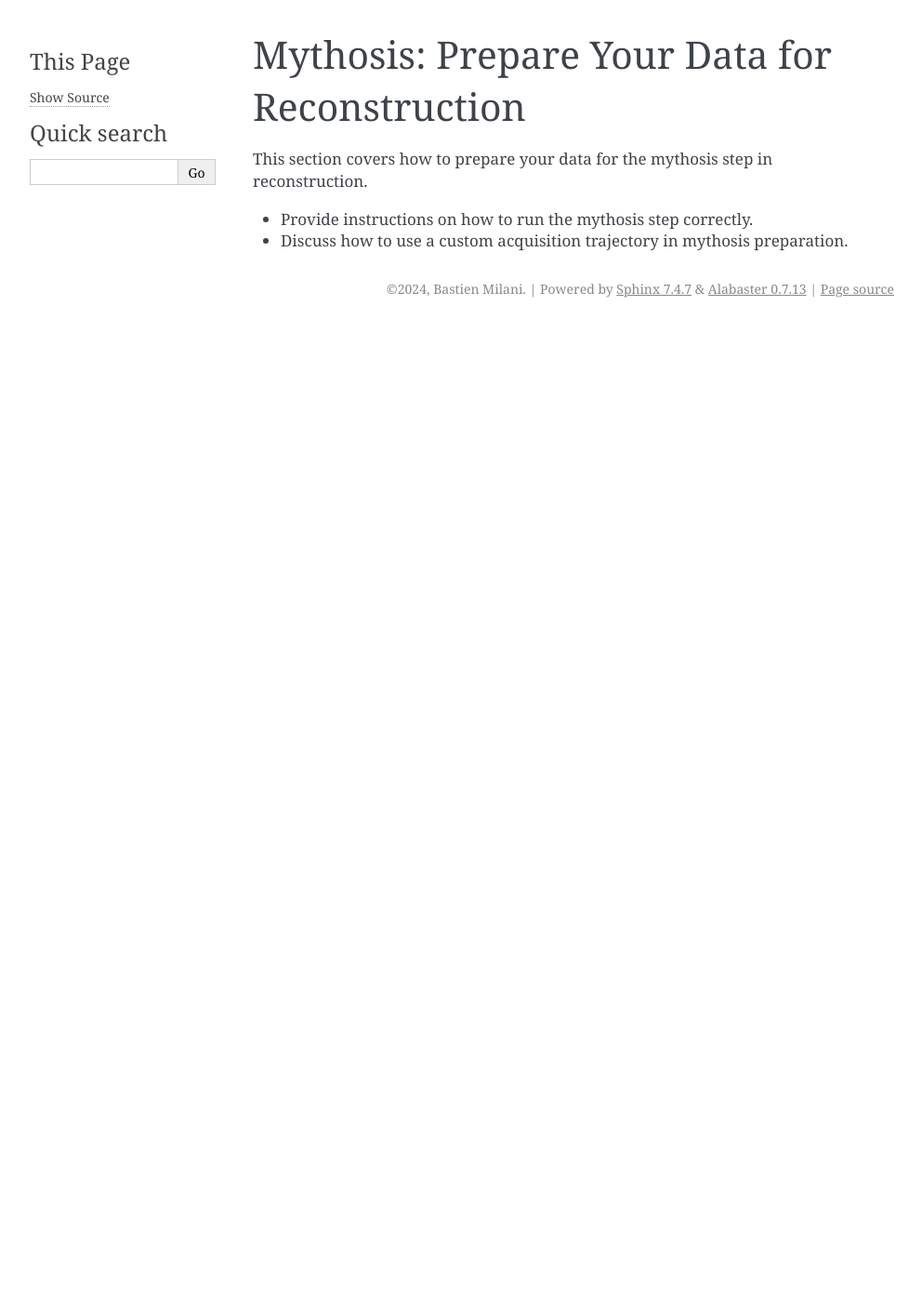
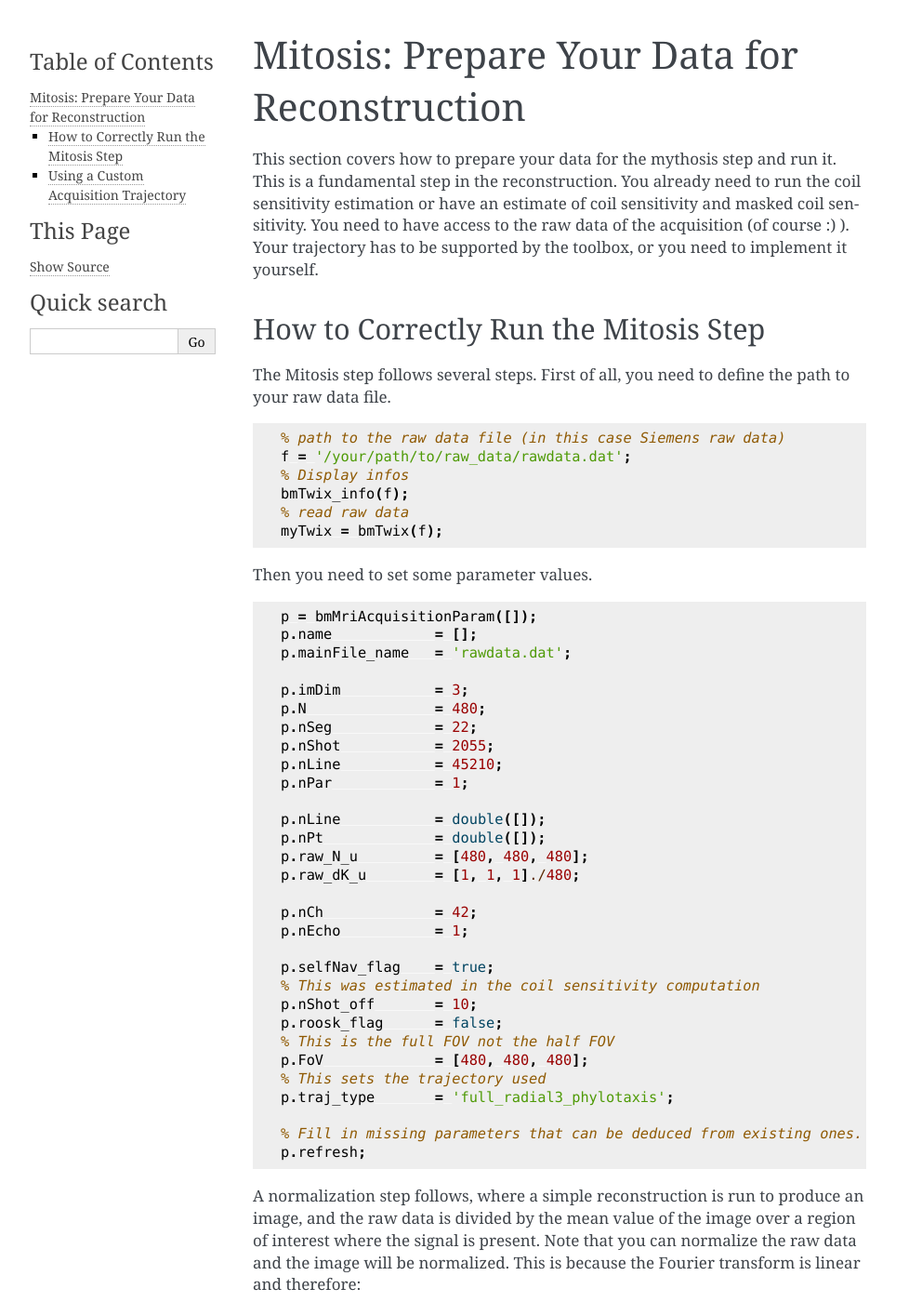
Before and after one commit to MattechLab/monalisa, a Sphinx documentation site: the page built from docs/mythosis_prepare_data.rst, in a window 1280 px wide and 1400 px high. Shown: the whole window at 93% size, without its empty margins (148-1140 px from the left). Built offline with Sphinx 7.4.7, drawn with Linux system fonts in a browser that asks for light colours; some of the changed text lies outside the part shown.

Commit message:
add documentation to mitosis step

```diff
--- a/docs/mythosis_prepare_data.rst
+++ b/docs/mythosis_prepare_data.rst
@@ -1,12 +1,102 @@
-Mythosis: Prepare Your Data for Reconstruction
-==============================================
+Mitosis: Prepare Your Data for Reconstruction
+=============================================
 
-This section covers how to prepare your data for the mythosis step in reconstruction.
+This section covers how to prepare your data for the mythosis step and run it. This is a fundamental step in the reconstruction.
+You already need to run the coil sensitivity estimation or have an estimate of coil sensitivity and masked coil sensitivity. You need to have access to the raw data of the acquisition (of course :) ). Your trajectory has to be supported by the toolbox, or you need to implement it yourself.
 
-- **How to Correctly Run the Mythosis Step**
-  -----------------------------------------
-  Provide instructions on how to run the mythosis step correctly.
+How to Correctly Run the Mitosis Step
+-------------------------------------
 
-- **Using a Custom Acquisition Trajectory**
-  ------------------------------------------
-  Discuss how to use a custom acquisition trajectory in mythosis preparation.
+The Mitosis step follows several steps. First of all, you need to define the path to your raw data file.
+
+.. code-block:: matlab
+
+    % path to the raw data file (in this case Siemens raw data)
+    f = '/your/path/to/raw_data/rawdata.dat';
+    % Display infos
+    bmTwix_info(f);
+    % read raw data
+    myTwix = bmTwix(f);
+
+Then you need to set some parameter values.
+
+.. code-block:: matlab
+
+    p = bmMriAcquisitionParam([]);
+    p.name            = [];
+    p.mainFile_name   = 'rawdata.dat';
+
+    p.imDim           = 3;
+    p.N               = 480;
+    p.nSeg            = 22;
+    p.nShot           = 2055;
+    p.nLine           = 45210;
+    p.nPar            = 1;
+
+    p.nLine           = double([]);
+    p.nPt             = double([]);
+    p.raw_N_u         = [480, 480, 480];
+    p.raw_dK_u        = [1, 1, 1]./480;
+
+    p.nCh             = 42;
+    p.nEcho           = 1;
+
+    p.selfNav_flag    = true;
+    % This was estimated in the coil sensitivity computation
+    p.nShot_off       = 10;
+    p.roosk_flag      = false;
+    % This is the full FOV not the half FOV
+    p.FoV             = [480, 480, 480];
+    % This sets the trajectory used
+    p.traj_type       = 'full_radial3_phylotaxis';
+
+    % Fill in missing parameters that can be deduced from existing ones.
+    p.refresh;
+
+A normalization step follows, where a simple reconstruction is run to produce an image, and the raw data is divided by the mean value of the image over a region of interest where the signal is present. Note that you can normalize the raw data and the image will be normalized. This is because the Fourier transform is linear and therefore:
+
+.. math::
+
+    F(f(.)/a) =  F(f(.))/a
+
+.. code-block:: matlab
+
+    % Simple reconstruction
+    x_tot = bmMathilda(y_tot, t_tot, ve_tot, C, N_u, n_u, dK_u);
+    bmImage(x_tot)
+    temp_im = getimage(gca);
+    bmImage(temp_im);
+    % compute mean over a region of interest
+    temp_roi = roipoly;
+    normalize_val = mean(temp_im(temp_roi(:)));
+
+    %% to run only once: normalize the image
+    y_tot = y_tot / normalize_val;
+
+We can now run the mitosis step and save the results on the disk.
+
+.. code-block:: matlab
+
+    % Load the masked coil sensitivity
+    load('/your/path/to/cMask.mat');
+
+    cMask = reshape(cMask, [20, 22, 2055]);
+    cMask(:, 1, :) = [];
+    cMask(:, :, 1:p.nShot_off) = [];
+    cMask = bmPointReshape(cMask);
+
+    % Run the mitosis function and compute volume elements
+    [y, t] = bmMitosis(y_tot, t_tot, cMask);
+    y = bmPermuteToCol(y);
+
+    ve  = bmVolumeElement(t, 'voronoi_full_radial3' );
+
+    % Save all the resulting data structures on the disk. You are now ready
+    % to run your reconstruction
+    m = '/your/path/to/mitosius';
+    bmMitosius_create(m, y, t, ve);
+
+Using a Custom Acquisition Trajectory
+-------------------------------------
+
+Still to do: Discuss how to use a custom trajectory & test it.
```
Also changed, not shown: 2 other files.
